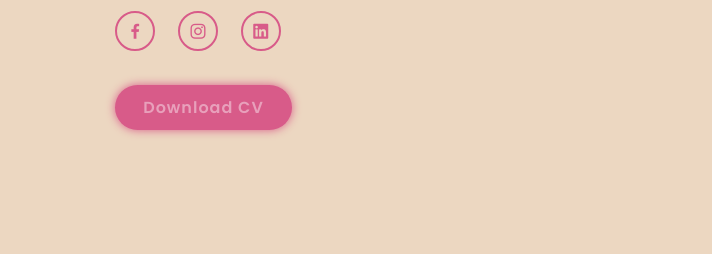
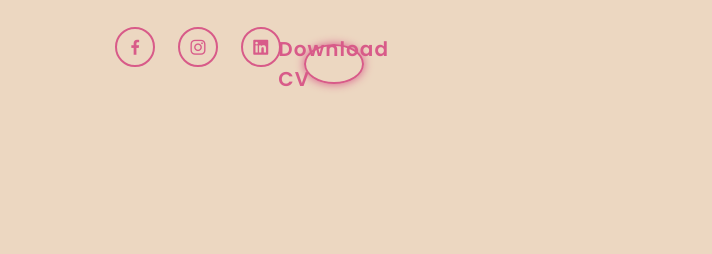
Before and after one commit to Lhynette/pineda, a plain HTML site: page index.html in a window 1280 px wide. Shown: the part 504-758 px from the top of the page, 0-712 px from the left. Drawn offline with nearby package versions, Linux system fonts and the light colour scheme; grey boxes are pictures that could not be loaded.

Commit message:
index.html

```diff
--- a/index.html
+++ b/index.html
@@ -43,9 +43,8 @@
                 <a href="https://www.facebook.com/waayneeeeee/"><i class='bx bxl-facebook'></i></a>
                 <a href="https://www.instagram.com/waaayneee_/"><i class='bx bxl-instagram'></i></a>
                 <a href="https://www.linkedin.com/in/lhynette-wayne-pineda-62b647252/"><i class='bx bxl-linkedin-square'></i></a>
+                <a href="./weh/CV.pdf" download="Your_CV_File_Name.pdf" class="btn">Download CV</a>
             </div>
-
-            <button class="btn" onclick="window.open('./weh/CV.pdf')">Download CV</button>
         </div>
 
         <div class="home-img">
```
